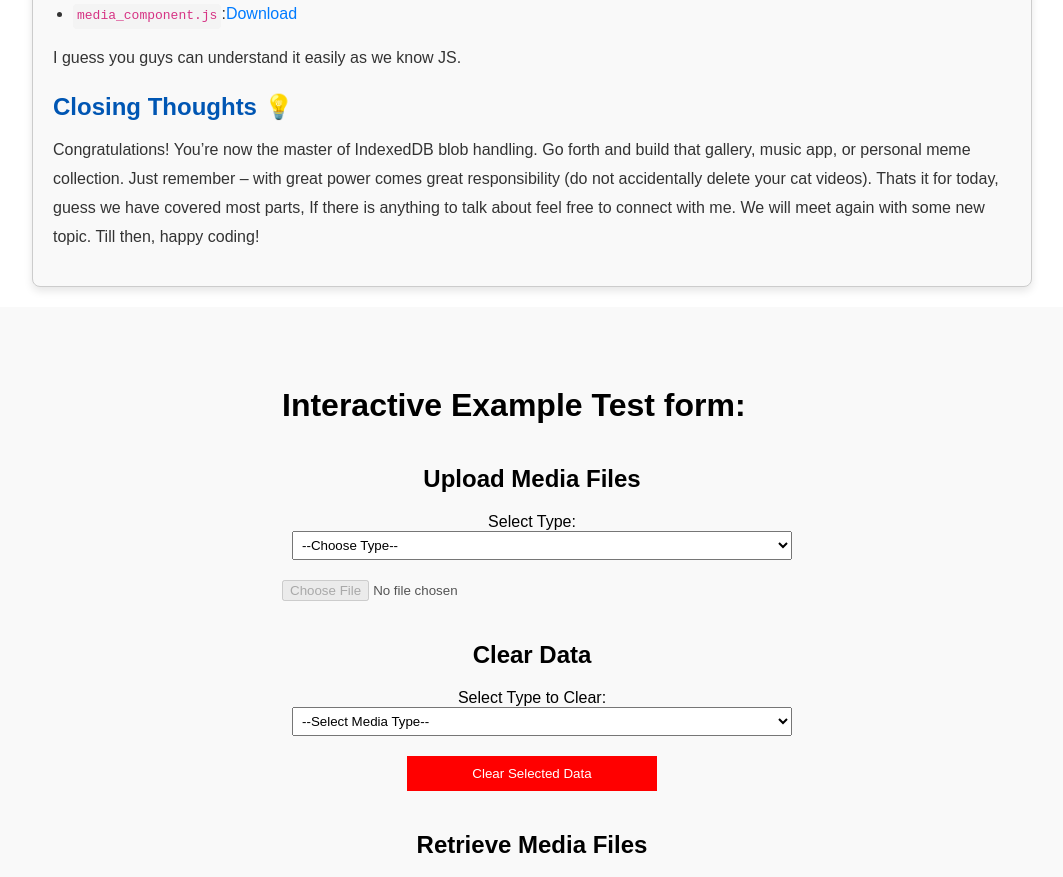
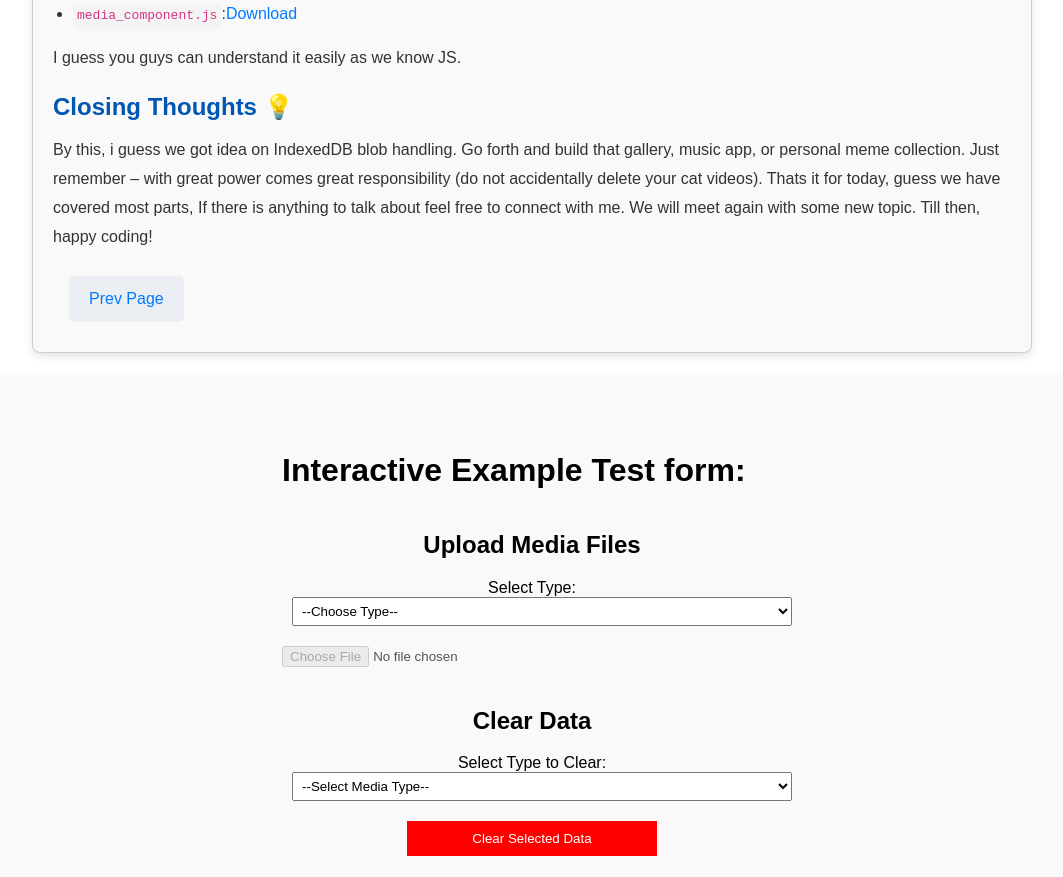
Before and after one commit to CHANDU32455/react-portfolio, a React (Create React App) app in the folder portfolio/: page /blogs/Advanced-indexedDB in a window 1280 px wide. Shown: the part 2560-3437 px from the top of the page, without its empty margins (108-1171 px from the left). Built offline with nearby package versions, Linux system fonts and the light colour scheme; no server answers.

Commit message:
IndexedDB_advanced

```diff
--- a/portfolio/src/blogs/indexdb2.jsx
+++ b/portfolio/src/blogs/indexdb2.jsx
@@ -1,9 +1,11 @@
 import React from 'react';
+import { Link } from 'react-router-dom';
 import '../css/blog1.css';
 import Footer from "../pages/footer.js";
 import Contact from "../pages/contact.js";
 import copyCode from '../utils/copycode.js';
 import indexedbd_outcome from '../assets/indexdb/p2-outcome.png'
+
 const IndexedDBsetup = () => {
     return (
         <>
@@ -354,6 +356,11 @@ export default App;
                             </p>
 
                         </div>
+                        <div className="navigation-links">
+                            {/* <Link to="/previous-page" className="nav-link">Previous Page</Link> */}
+                            <Link to="/blogs/getting-started-with-indexeddb" className="nav-link">Prev Page</Link>
+                            <Link to="/blogs/Advanced-indexedDB" className="nav-link">Next Page</Link>
+                        </div>
                     </div>
                 </div>
             </div>
--- a/portfolio/src/blogs/indexdb3.jsx
+++ b/portfolio/src/blogs/indexdb3.jsx
@@ -1,4 +1,5 @@
 import React from 'react';
+import { Link } from 'react-router-dom';
 import '../css/blog1.css';
 import Footer from "../pages/footer.js";
 import Contact from "../pages/contact.js";
@@ -199,10 +200,13 @@ const IndexedDBadvanced = () => {
                         <div className="section">
                             <h2>Closing Thoughts 💡</h2>
                             <p>
-                                Congratulations! You’re now the master of IndexedDB blob handling. Go forth and build
+                                 By this, i guess we got idea on IndexedDB blob handling. Go forth and build
                                 that gallery, music app, or personal meme collection. Just remember – with great power
                                 comes great responsibility (do not accidentally delete your cat videos). Thats it for today, guess we have covered most parts, If there is anything to talk about feel free to connect with me. We will meet again with some new topic. Till then, happy coding!
                             </p>
+                        </div>
+                        <div className="navigation-links">
+                        <Link to="/blogs/indexdb-setup" className="nav-link">Prev Page</Link>
                         </div>
                     </div>
                 </div>
```
Lines whose indentation alone changed are shown as unchanged.
